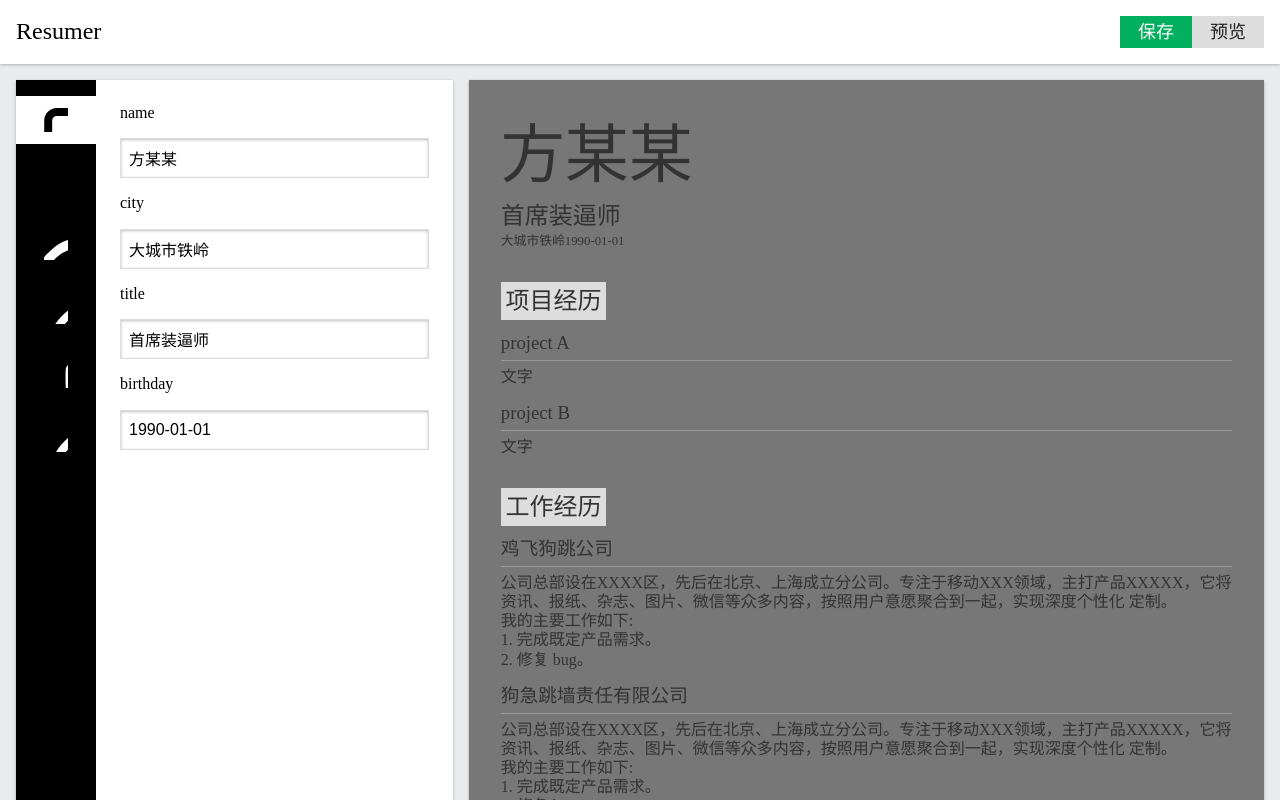
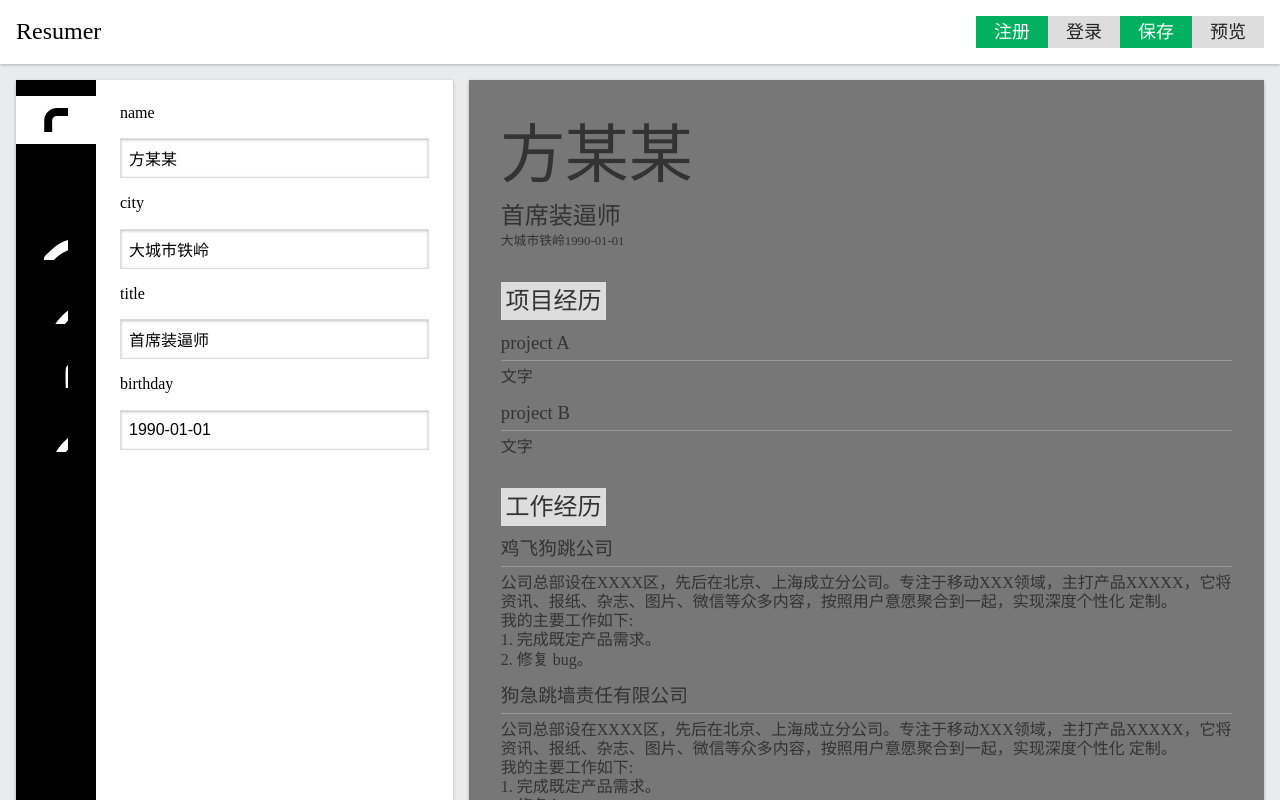
Before and after one commit to jirengu-inc/jrg-project-5, a Vue app in the folder step-9-resumer/: page / in a window 1280 px wide. Shown: the top 800 px of the page. Built offline with nearby package versions, Linux system fonts and the light colour scheme.

Commit message:
添加注册对话框

```diff
--- a/step-9-resumer/src/App.vue
+++ b/step-9-resumer/src/App.vue
@@ -1,4 +1,5 @@
 <template>
+  <div>
     <div class=page>
       <header>
         <Topbar/>
@@ -7,6 +8,7 @@
         <ResumeEditor/>
         <ResumePreview/>
       </main>
+    </div>
   </div>
 </template>
 
@@ -24,7 +26,7 @@
   export default {
     name: 'app',
     store,
-    components: { Topbar, ResumeEditor, ResumePreview },
+    components: { Topbar, ResumeEditor, ResumePreview},
     created() {
       document.body.insertAdjacentHTML('afterbegin', icons) //
       let state = localStorage.getItem('state')
--- /dev/null
+++ b/step-9-resumer/src/components/MyDialog.vue
@@ -0,0 +1,53 @@
+<template>
+  <div class="wrapper" v-show="visible">
+    <div class="dialog">
+      <header>{{title}}
+        <span class="close" @click="close">X</span>
+      </header>
+      <main>
+        <slot></slot>
+      </main>
+    </div>
+  </div>
+
+</template>
+
+<script>
+  export default {
+    name: 'MyDialog',
+    props: ['title', 'visible'],
+    methods: {
+      close(){
+        this.$emit('close')
+      }
+    }
+  }
+</script>
+
+<style scoped lang="scss">
+  .wrapper{
+    position: fixed;
+    background: hsla(0, 0%,0%,0.25);
+    top: 0;
+    left: 0;
+    bottom: 0;
+    right: 0;
+    margin: 0;
+    display: flex;
+    justify-content: center;
+    align-items: center;
+  }
+  .dialog{
+    background: white;
+    min-height: 4em;
+    min-width: 10em;
+    > header{
+      padding: 16px;
+      display: flex;
+      justify-content: space-between;
+    }
+    > main{
+      padding: 16px;
+    }
+  }
+</style>
--- a/step-9-resumer/src/components/Topbar.vue
+++ b/step-9-resumer/src/components/Topbar.vue
@@ -4,16 +4,30 @@
       <span class="logo">Resumer</span>
 
       <div class="actions">
-        <button class="primary">保存</button>
-        <button>预览</button>
+        <a class="button primary" href="#" @click.prevent="signUpDialogVisible = true">注册</a>
+        <MyDialog title="注册" :visible="signUpDialogVisible" @close="signUpDialogVisible = false">
+          我就是 slot 内容
+        </MyDialog>
+        <a class="button" href="#">登录</a>
+        <button class="button primary">保存</button>
+        <button class="button">预览</button>
       </div>
     </div>
   </div>
 </template>
 
 <script>
+import MyDialog from './MyDialog'
 export default {
-  name: 'Topbar'
+  name: 'Topbar',
+  data(){
+    return {
+      signUpDialogVisible: false
+    }
+  },
+  components: {
+    MyDialog
+  }
 }
 </script>
 
@@ -41,7 +55,7 @@
     }
   }
 
-  button{ // 由于加了 scoped， 所以这个 button 选择器只在本组件内有效，不会影响其他组件
+  .button{ // 由于加了 scoped， 所以这个 button 选择器只在本组件内有效，不会影响其他组件
     width:72px;
     height:32px;
     border: none;
@@ -49,6 +63,11 @@
     font-size: 18px; // 设计稿上是 20px，看起来太大，就改成 18px 了
     background:#ddd;
     color: #222;
+    text-decoration: none;
+    display: inline-flex;
+    justify-content: center;
+    align-items: center;
+    vertical-align: middle;
     &:hover{
       box-shadow: 1px 1px 1px hsla(0, 0, 0, 0.50);
     }
@@ -58,4 +77,6 @@
     }
 
   }
+  .actions > a{
+  }
 </style>
```
Lines whose indentation alone changed are shown as unchanged.
